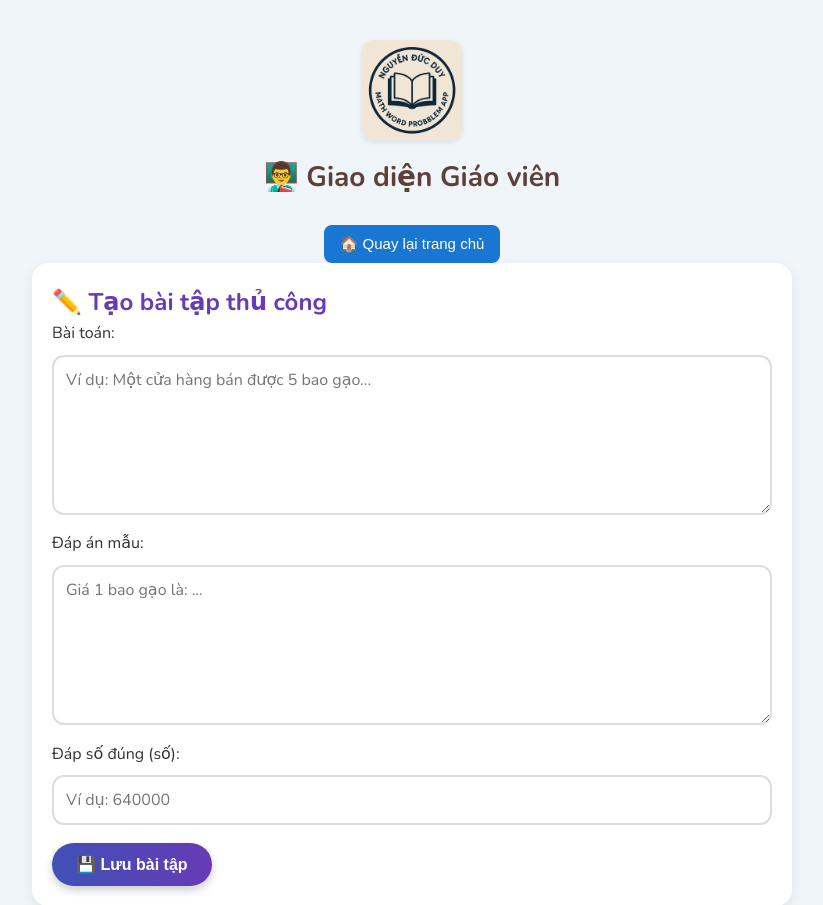
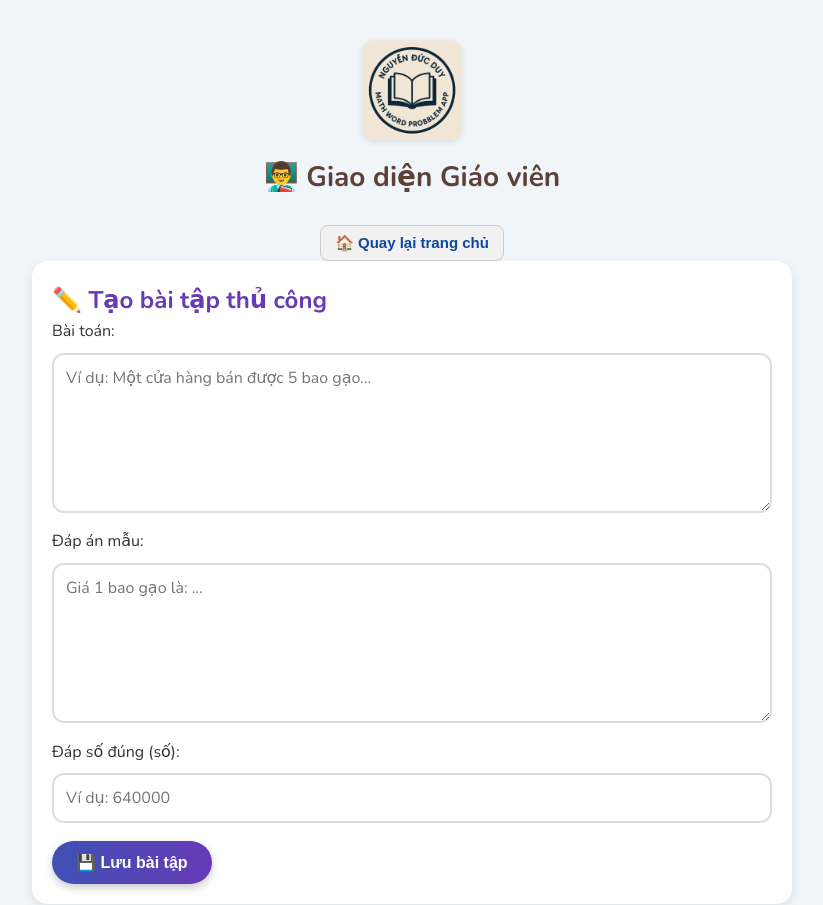
Before and after one commit to nguyenduycom89-glitch/lemmath_word_prob_app, a Flask app: page /teacher in a window 1280 px wide. Shown: the top 905 px of the page, without its empty margins (228-1051 px from the left). Run offline with Flask 3, Linux system fonts and the light colour scheme; some libraries are stand-ins or nearby versions.

Commit message:
Cập nhật màu xanh dương đậm cho nút Quay lại trang chủ

```diff
--- a/static/style.css
+++ b/static/style.css
@@ -330,3 +330,18 @@ textarea {
 }
 .guide-box h4 { margin: 0 0 8px; color: #2e7d32; }
 .guide-tips { margin-top: 8px; color: #2e7d32; }
+.btn-home {
+    background-color: #f1f1f1;
+    border-radius: 8px;
+    padding: 8px 14px;
+    cursor: pointer;
+    border: 1px solid #ccc;
+    color: #0d47a1; /* 💙 Xanh dương đậm */
+    font-weight: 700;
+    transition: all 0.2s ease-in-out;
+}
+
+.btn-home:hover {
+    background-color: #e3f2fd; /* xanh nhạt khi hover */
+    border-color: #0d47a1;
+}
```
